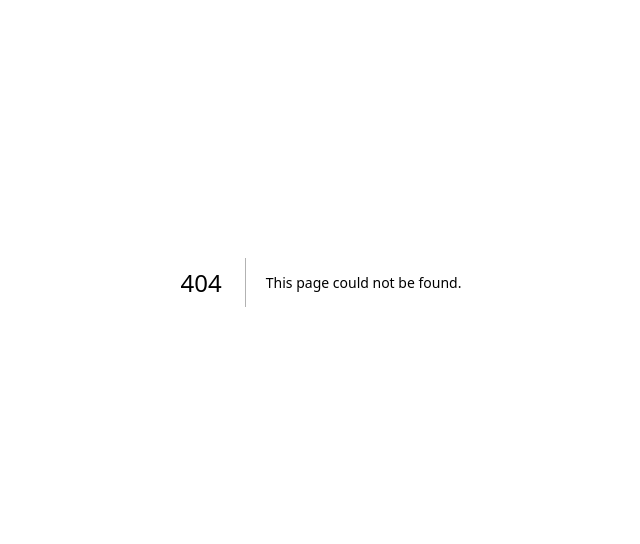
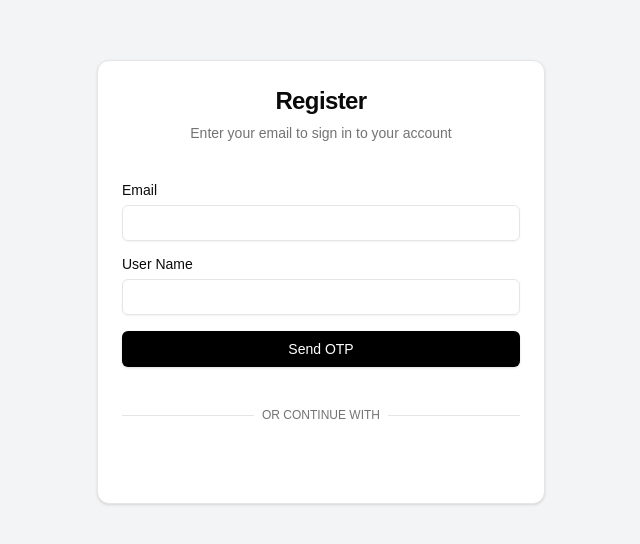
Before and after one commit to harshit-exe/ai-medical-analysis, a Next.js app: page /register in a window 1280 px wide. Before the commit this address had no page. Shown: the part 118-662 px from the top of the page, without its empty margins (319-959 px from the left). Built offline with nearby package versions, Linux system fonts and the light colour scheme.

Commit message:
login with otp works

```diff
--- a/src/app/login/page.jsx
+++ b/src/app/login/page.jsx
@@ -56,6 +56,72 @@ export default function LoginPage() {
   const onSignupFailure = () => {
     console.log("Some error are occuring please try again.");
   };
+
+
+
+
+
+
+
+
+
+
+
+  const handleSubmit = async (e) => {
+    e.preventDefault(); // Prevent default form submission
+
+    // Create a new FormData object
+    const formData = new FormData(e.target);
+
+
+    const email = formData.get("email");
+    const username = formData.get("username");
+
+
+
+
+
+    // let { email, password, userName, userType, firstname, lastname } = formData
+    const response = await fetch(`${BaseApiUrl}/user/add`, {
+      method: 'POST',
+      headers: {
+        'Content-Type': 'application/json'
+      },
+      body: JSON.stringify({ email: email, username: username, })
+    });
+    const json = await response.json();
+
+    if (json) {
+      console.log(json);
+
+      localStorage.setItem('email', email)
+      // toast.success("Otp send successfully");
+      router.push("/otp")
+    } else {
+      toast.error("Error to Create");
+    }
+
+    // router.push("/otp")
+
+
+    console.log({ email, username, role, password });
+  };
+
+
+
+
+
+
+
+
+
+
+
+
+
+
+
+
   return (
     <div className="flex items-center justify-center min-h-screen bg-gray-100">
       <Card className="w-full max-w-md">
@@ -68,17 +134,20 @@ export default function LoginPage() {
           </CardDescription>
         </CardHeader>
         <CardContent>
-          <form>
-            <div className="grid w-full items-center gap-4">
-              <div className="flex flex-col space-y-1.5">
-                <Label htmlFor="email">Email</Label>
-                <Input id="email" type="email" placeholder="Enter your email" />
+          <form onSubmit={handleSubmit} className="my-4">
+            <div className="flex flex-col space-y-2 my-2">
+              <Label>Email</Label>
+              <Input name="email" type="email" required />
             </div>
-            </div>
+
+
+            <Button type="submit" className="bg-black w-full text-white py-2 text-center rounded-md">
+              Send OTP
+            </Button>
+            {/* <Link href={"/otp"} className="bg-black w-full text-white py-2 text-center rounded-md">Login with OTP</Link> */}
           </form>
         </CardContent>
         <CardFooter className="flex flex-col space-y-4">
-          <Link href={"/otp"} className="bg-black w-full text-white py-2 text-center rounded-md">Login with OTP</Link>
 
           <div className="relative w-full">
             <div className="absolute inset-0 flex items-center">
--- a/src/app/otp/page.jsx
+++ b/src/app/otp/page.jsx
@@ -1,3 +1,4 @@
+'use client'
 import { Button } from "@/components/ui/button";
 import {
   Card,
@@ -10,7 +11,61 @@ import {
 import { Input } from "@/components/ui/input";
 import { Label } from "@/components/ui/label";
 
+
+
+
+import { useState } from 'react'
+// import { InputOTP, InputOTPGroup, InputOTPSlot } from "@/components/ui/input-otp"
+// import { Button } from "@/components/ui/button"
+// import { Toaster } from "@/components/ui/toaster"
+// import { toast } from '@/hooks/use-toast'
+import { BaseApiUrl } from '@/utils/constants'
+import { useRouter } from 'next/navigation'
+
 export default function OtpPage() {
+
+
+  const router = useRouter()
+
+  const [otp, setOtp] = useState('')
+
+  const handleSubmit = async (e) => {
+    e.preventDefault()
+
+    console.log(otp);
+
+    if (otp.length === 6) {
+
+
+
+      const response = await fetch(`${BaseApiUrl}/user/checkout`, {
+        method: 'POST',
+        headers: {
+          'Content-Type': 'application/json'
+        },
+        body: JSON.stringify({ email: localStorage.getItem('email'), userotp: otp })
+      });
+      const json = await response.json();
+
+      console.log(json);
+
+
+      localStorage.setItem('token', json.data.token)
+      router.push("/dashboard")
+
+
+
+    }
+  }
+
+
+
+
+
+
+
+
+
   return (
     <div className="flex items-center justify-center min-h-screen bg-gray-100">
       <Card className="w-full max-w-md">
@@ -23,17 +78,30 @@ export default function OtpPage() {
           </CardDescription>
         </CardHeader>
         <CardContent>
-          <form>
+          <form onSubmit={handleSubmit}>
             <div className="grid w-full items-center gap-4">
               <div className="flex flex-col space-y-1.5">
                 <Label htmlFor="otp">One-Time Password</Label>
-                <Input id="otp" type="text" placeholder="Enter your OTP" />
+                <Input
+                  id="otp"
+                  name="otp"
+                  placeholder="Enter OTP"
+                  type="text"
+                  value={otp}
+                  onChange={(e) => setOtp(e.target.value)} // Update state on change
+                  required
+                  className="mt-1"
+                />
               </div>
             </div>
+
+            <Button className="w-full" type="submit">
+              Verify OTP
+            </Button>
+            {/* <Button type='submit' className="w-full">Verify OTP</Button> */}
           </form>
         </CardContent>
         <CardFooter className="flex flex-col space-y-4">
-          <Button className="w-full">Verify OTP</Button>
         </CardFooter>
       </Card>
     </div>
--- /dev/null
+++ b/src/app/register/page.jsx
@@ -0,0 +1,194 @@
+"use client";
+import { Button } from "@/components/ui/button";
+import {
+    Card,
+    CardContent,
+    CardDescription,
+    CardFooter,
+    CardHeader,
+    CardTitle,
+} from "@/components/ui/card";
+import { Input } from "@/components/ui/input";
+import { Label } from "@/components/ui/label";
+import Link from "next/link";
+
+
+
+
+import React from "react";
+import { GoogleOAuthProvider } from "@react-oauth/google";
+import { GoogleLogin } from "@react-oauth/google";
+import { jwtDecode } from "jwt-decode";
+import { useRouter } from "next/navigation";
+import { BaseApiUrl } from "@/utils/constants";
+
+
+export default function LoginPage() {
+
+
+    const router = useRouter();
+
+    const clientId = "976004726633-qd21qspr0t0hep43vup331of8aq1u8je.apps.googleusercontent.com";
+    // 768974449019-60pn6e18b4grspfbhr7bs388k5g97sm2.apps.googleusercontent.com
+
+
+    const onSignupSuccess = async (res) => {
+        console.log(res);
+
+        console.log(res.email);
+        console.log(res.name);
+
+        const response = await fetch(`${BaseApiUrl}/user/`, {
+            method: "POST",
+            headers: {
+                "Content-Type": "application/json",
+            },
+            body: JSON.stringify({ username: res.name, email: res.email }),
+        });
+        const json = await response.json();
+
+        if (json) {
+            localStorage.setItem("token", json.authToken);
+            // router.push("/dashboard");
+        }
+    };
+
+    const onSignupFailure = () => {
+        console.log("Some error are occuring please try again.");
+    };
+
+
+
+
+
+
+    const handleSubmit = async (e) => {
+        e.preventDefault(); // Prevent default form submission
+
+        // Create a new FormData object
+        const formData = new FormData(e.target);
+
+
+        const email = formData.get("email");
+        const username = formData.get("username");
+        const role = formData.get("role");
+        const password = formData.get("password");
+        const firstname = formData.get("firstname");
+        const lastname = formData.get("lastname");
+
+
+
+
+        // let { email, password, userName, userType, firstname, lastname } = formData
+        const response = await fetch(`${BaseApiUrl}/user/add`, {
+            method: 'POST',
+            headers: {
+                'Content-Type': 'application/json'
+            },
+            body: JSON.stringify({ email: email, username: username, })
+        });
+        const json = await response.json();
+
+        if (json) {
+            console.log(json);
+
+            localStorage.setItem('email', email)
+            // toast.success("Otp send successfully");
+            router.push("/otp")
+        } else {
+            toast.error("Error to Create");
+        }
+
+        // router.push("/otp")
+
+
+        console.log({ email, username, role, password });
+    };
+
+
+
+
+
+
+
+
+
+
+
+
+
+
+
+
+
+
+
+
+
+
+
+
+
+    return (
+        <div className="flex items-center justify-center min-h-screen bg-gray-100">
+            <Card className="w-full max-w-md">
+                <CardHeader>
+                    <CardTitle className="text-2xl font-bold text-center">
+                        Register
+                    </CardTitle>
+                    <CardDescription className="text-center">
+                        Enter your email to sign in to your account
+                    </CardDescription>
+                </CardHeader>
+                <CardContent>
+
+                        <form onSubmit={handleSubmit} className="my-4">
+                            <div className="flex flex-col space-y-2 my-2">
+                                <Label>Email</Label>
+                                <Input name="email" type="email" required />
+                            </div>
+                            <div className="flex flex-col space-y-2 my-4">
+                                <Label>User Name</Label>
+                                <Input name="username" required />
+                            </div>
+
+
+
+
+                            <Button type="submit" className="bg-black w-full text-white py-2 text-center rounded-md">
+                                Send OTP
+                            </Button>
+                            {/* <Link href={"/otp"} className="bg-black w-full text-white py-2 text-center rounded-md">Login with OTP</Link> */}
+                        </form>
+
+                </CardContent>
+                <CardFooter className="flex flex-col space-y-4">
+
+                    <div className="relative w-full">
+                        <div className="absolute inset-0 flex items-center">
+                            <span className="w-full border-t" />
+                        </div>
+                        <div className="relative flex justify-center text-xs uppercase">
+                            <span className="bg-white px-2 text-muted-foreground">
+                                Or continue with
+                            </span>
+                        </div>
+                    </div>
+                    {/* <Button variant="outline" className="w-full"> */}
+                    <GoogleOAuthProvider clientId={clientId}>
+                        <GoogleLogin
+                            buttonText="Signup With Google"
+                            onSuccess={(credentialResponse) => {
+                                const decoded = jwtDecode(credentialResponse.credential);
+                                onSignupSuccess(decoded);
+                                console.log(decoded);
+                            }}
+                            onError={onSignupFailure}
+                        />
+                    </GoogleOAuthProvider>
+                    {/* </Button> */}
+                </CardFooter>
+            </Card>
+        </div>
+    );
+}
```
Lines whose indentation alone changed are shown as unchanged.
